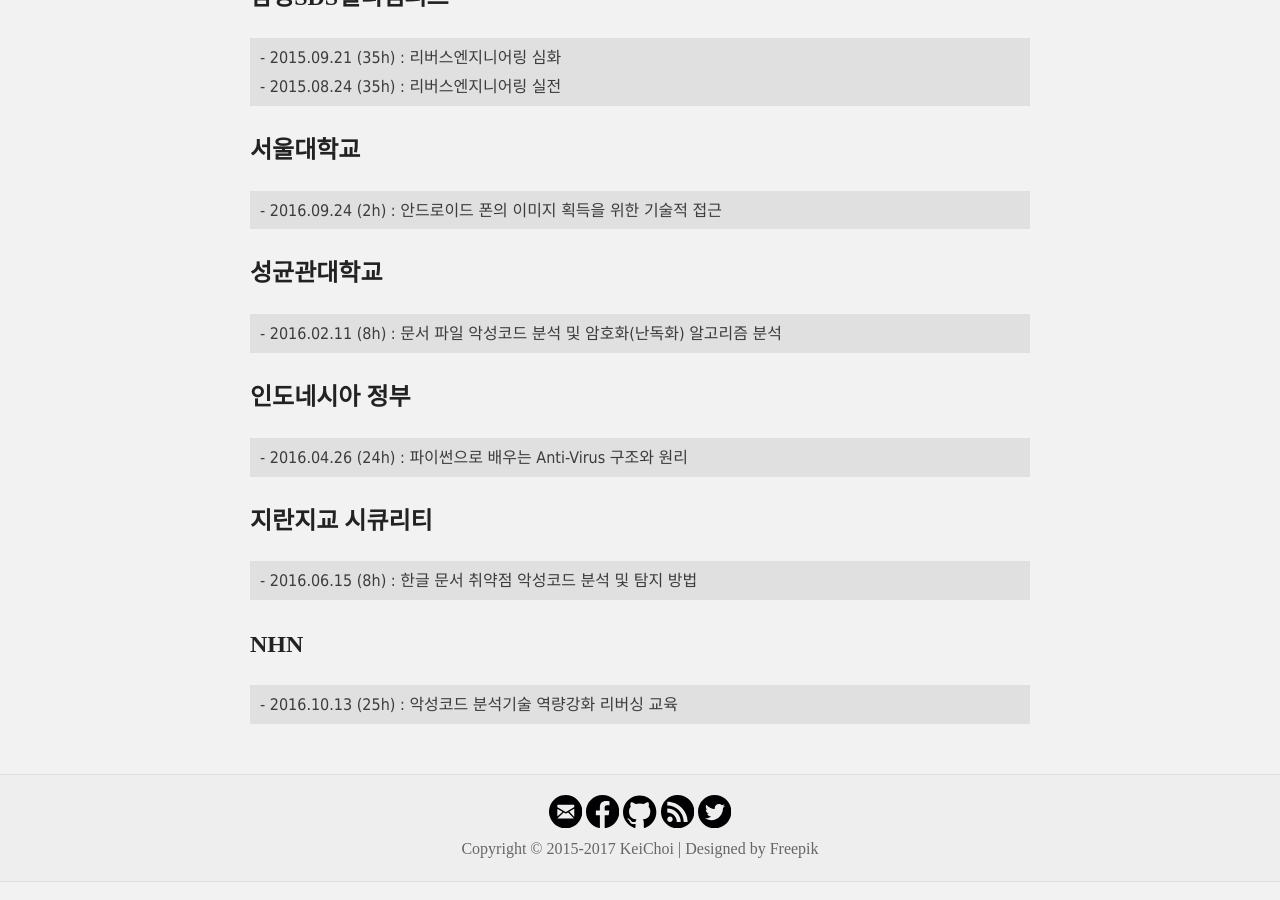
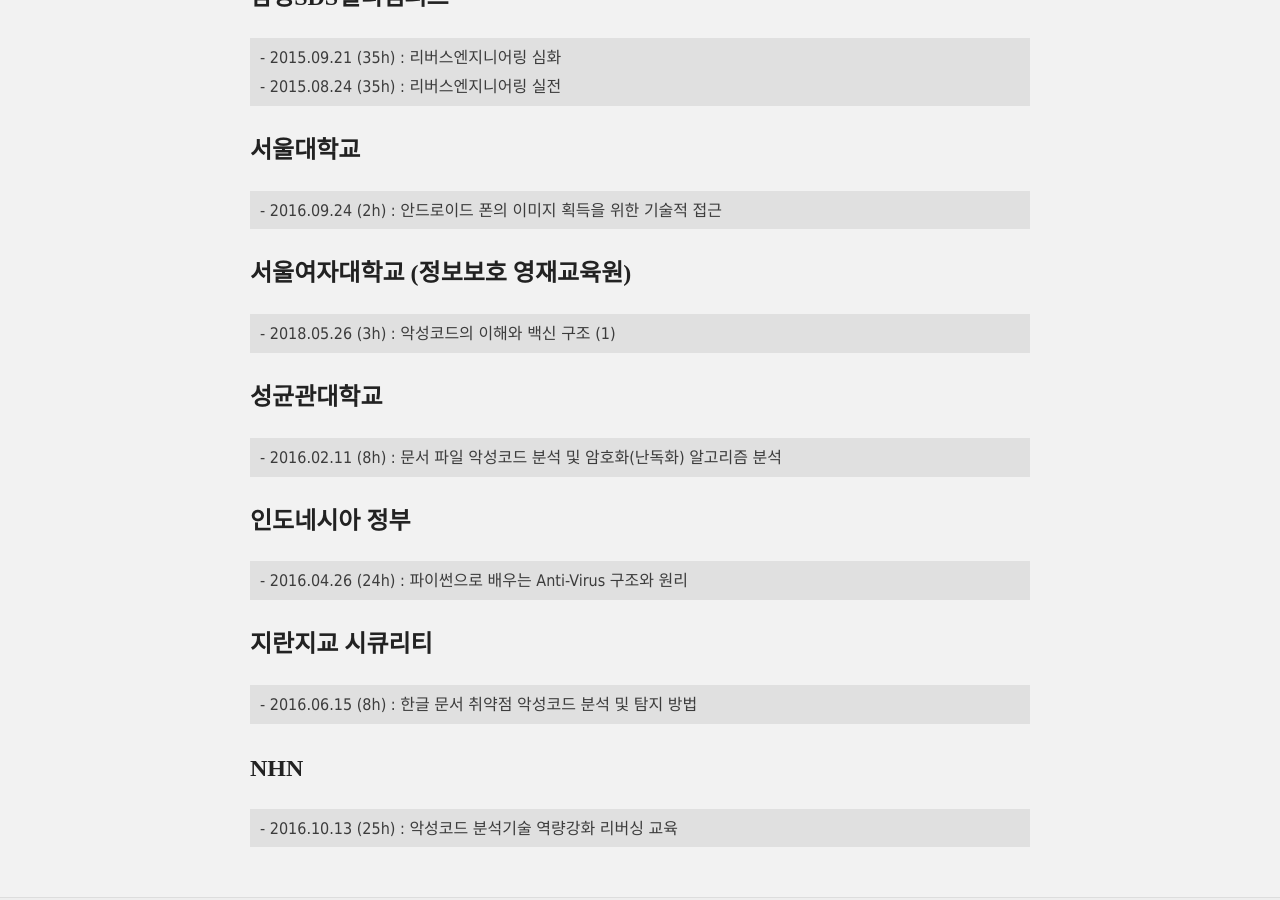
Before and after one commit to hanul93/hanul93.github.com, a Jekyll site: the page built from lecture.md, in a window 1280 px wide and 900 px high, scrolled down 2385 px. Built offline with Jekyll 4.4.1, drawn with Linux system fonts in a browser that asks for light colours; nearby versions of some CDN libraries.

Commit message:
서울여자대학교 강의 추가

```diff
--- a/lecture.md
+++ b/lecture.md
@@ -115,6 +115,12 @@
 </code></pre>
 </div>
 
+## 서울여자대학교 (정보보호 영재교육원)
+
+<div class="highlighter-rouge"><pre class="highlight"><code class="keibox">- 2018.05.26 (3h) : 악성코드의 이해와 백신 구조 (1)
+</code></pre>
+</div>
+
 
 ## 성균관대학교
 
```
